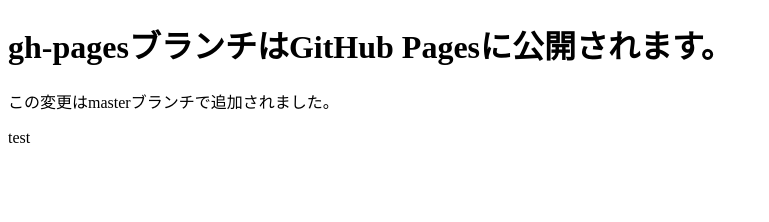
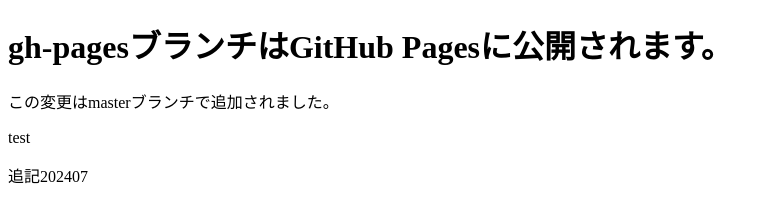
Before and after one commit to crsMtk/git-study, a plain HTML site: page index.html in a window 1280 px wide. Shown: the whole page, without its empty margins (0-769 px from the left). Drawn offline with Linux system fonts and the light colour scheme.

Commit message:
Update index.html
追記

```diff
--- a/index.html
+++ b/index.html
@@ -10,5 +10,6 @@
     <h1>gh-pagesブランチはGitHub Pagesに公開されます。</h1>
     <p>この変更はmasterブランチで追加されました。</p>
     <p>test</p>
+    <p>追記202407</p>
 </body>
 </html>
```
